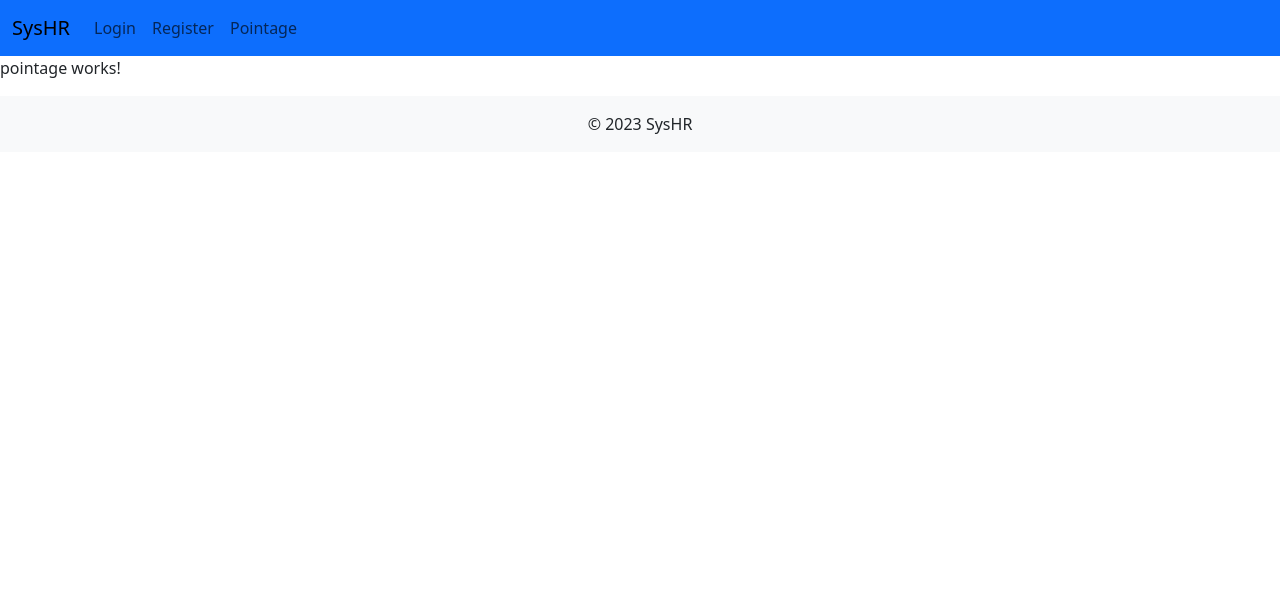
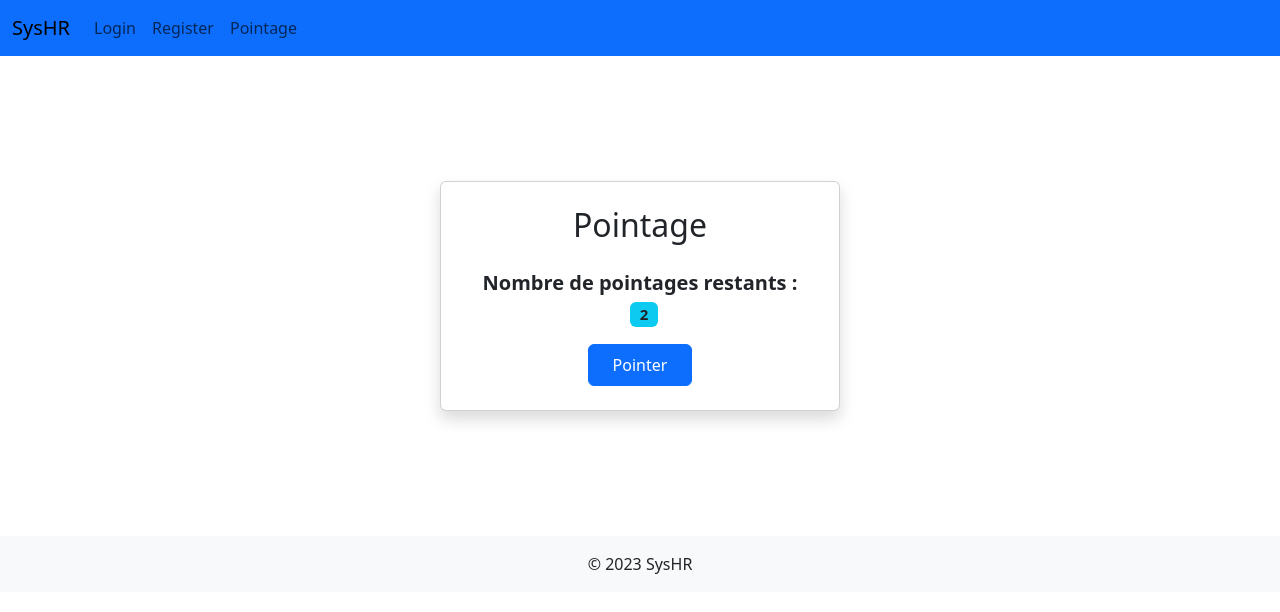
Before and after one commit to hechmi10/StageTechnicien, an Angular app: page /pointage in a window 1280 px wide. Shown: the top 612 px of the page. Built offline with nearby package versions, Linux system fonts and the light colour scheme.

Commit message:
Frontend Phase 3:Authentication

```diff
--- a/src/app/login/login.component.ts
+++ b/src/app/login/login.component.ts
@@ -20,13 +20,13 @@ export class LoginComponent {
       const email = form.value.email;
       const password = form.value.password;
       console.log('Login successful for:', email);
-      this._service.loginEmployee(email).subscribe({
+      this._service.login(email).subscribe({
         next: (data) => {
-          console.log('Employee logged in successfully:', data);
+          console.log('User logged in successfully:', data);
           this.router.navigate(['/pointage']);
         },
         error: (error) => {
-          console.error('Error logging in employee:', error);
+          console.error('Error logging in user:', error);
         }
       });
     }
--- a/src/app/pointage/pointage.component.html
+++ b/src/app/pointage/pointage.component.html
@@ -1 +1,14 @@
-<p>pointage works!</p>
+<div class="container d-flex flex-column align-items-center justify-content-center" style="min-height: 60vh;">
+    <div class="card shadow p-4" style="max-width: 400px; width: 100%;">
+        <h2 class="text-center mb-4">Pointage</h2>
+        <p class="text-center fs-5 mb-3">
+            <span class="fw-semibold">Nombre de pointages restants :</span>
+            <span class="badge bg-info text-dark ms-2">{{ nombrePointagesRestants }}</span>
+        </p>
+        <div class="d-flex justify-content-center">
+            <button type="button" (click)="pointage()" class="btn btn-primary px-4 py-2">
+                Pointer
+            </button>
+        </div>
+    </div>
+</div>
--- a/src/app/pointage/pointage.component.ts
+++ b/src/app/pointage/pointage.component.ts
@@ -6,5 +6,13 @@ import { Component } from '@angular/core';
   styleUrl: './pointage.component.css'
 })
 export class PointageComponent {
-
+  nombrePointagesRestants: number = 2;
+  pointage() {
+    if (this.nombrePointagesRestants > 0) {
+      this.nombrePointagesRestants--;
+      console.log('Pointage effectué. Points restants:', this.nombrePointagesRestants);
+    } else {
+      console.log('Aucun pointage restant.');
+    }
+  }
 }
--- a/src/app/register/register.component.html
+++ b/src/app/register/register.component.html
@@ -23,9 +23,9 @@
         <div class="mb-3">
             <label for="role" class="form-label">Role</label>
             <select class="form-control" id="role" [formControl]="register_form.controls['role']" required>
-                <option value="" disabled>Select your role</option>
-                <option value="admin">Admin</option>
-                <option value="user">User</option>
+            <option value="" disabled>Select your role</option>
+            <option value="ADMIN">Admin</option>
+            <option value="EMPLOYEE">Employee</option>
             </select>
             <div class="form-text">Please enter your role.</div>
         </div>
--- a/src/app/register/register.component.ts
+++ b/src/app/register/register.component.ts
@@ -27,7 +27,7 @@ export class RegisterComponent {
   onSubmit(form: FormGroup) {
     console.log('Form submitted:', form);
     if (form.value.role === Role.ADMIN) {
-      this._service.signUpAdmin(form.value).subscribe({
+      this._service.signUp(form.value).subscribe({
         next: (data) => {
           console.log('Admin registered successfully:', data);
         },
@@ -37,7 +37,7 @@ export class RegisterComponent {
       });
       this.router.navigate(['/gestion-absence']);
     }else {
-      this._service.signUpEmployee(form.value).subscribe({
+      this._service.signUp(form.value).subscribe({
         next: (data) => {
           console.log('Employee registered successfully:', data);
         },
--- a/src/app/services/login/login.service.ts
+++ b/src/app/services/login/login.service.ts
@@ -7,17 +7,16 @@ import { Admin } from '../../models/admin';
   providedIn: 'root'
 })
 export class LoginService {
-  private apiUrlEmp: string = "http://localhost:8080/api/employee";
-  private apiUrlAdmin: string = "http://localhost:8080/api/admin";
+  private apiUrl: string = "http://localhost:8080/api/auth";
 
   constructor(private http: HttpClient) { }
 
-  loginEmployee(id:number) {
-    return this.http.get<Employee>(this.apiUrlEmp + "/get-employee-by-id/" + id);
+  login(id:number) {
+    return this.http.get<Employee>(this.apiUrl + "/authenticate/" + id);
   }
 
   loginAdmin(id:number) {
-    return this.http.get<Admin>(this.apiUrlAdmin + "/get-admin-by-id/" + id);
+    return this.http.get<Admin>(this.apiUrl + "/authenticate/" + id);
   }
 
 }
--- a/src/app/services/register/register.service.ts
+++ b/src/app/services/register/register.service.ts
@@ -7,16 +7,14 @@ import { Employee } from '../../models/employee';
   providedIn: 'root'
 })
 export class RegisterService {
-private apiUrlEmp: string = "http://localhost:8080/api/employee";
-  private apiUrlAdmin: string = "http://localhost:8080/api/admin";
+private apiUrl: string = "http://localhost:8080/api/auth";
 
   constructor(private http: HttpClient) { }
 
-  signUpEmployee(emp:Employee) {
-    return this.http.post<Employee>(this.apiUrlEmp + "/save-employee",emp);
-  }
-
-  signUpAdmin(admin:Admin) {
-    return this.http.post<Admin>(this.apiUrlAdmin + "/save-admin",admin);
+  signUp(emp:Employee) {
+    if(emp.role === 'ADMIN') {
+      return this.http.post<Admin>(this.apiUrl + "/register", emp);
+    }
+    return this.http.post<Employee>(this.apiUrl + "/register",emp);
   }
 }
```
